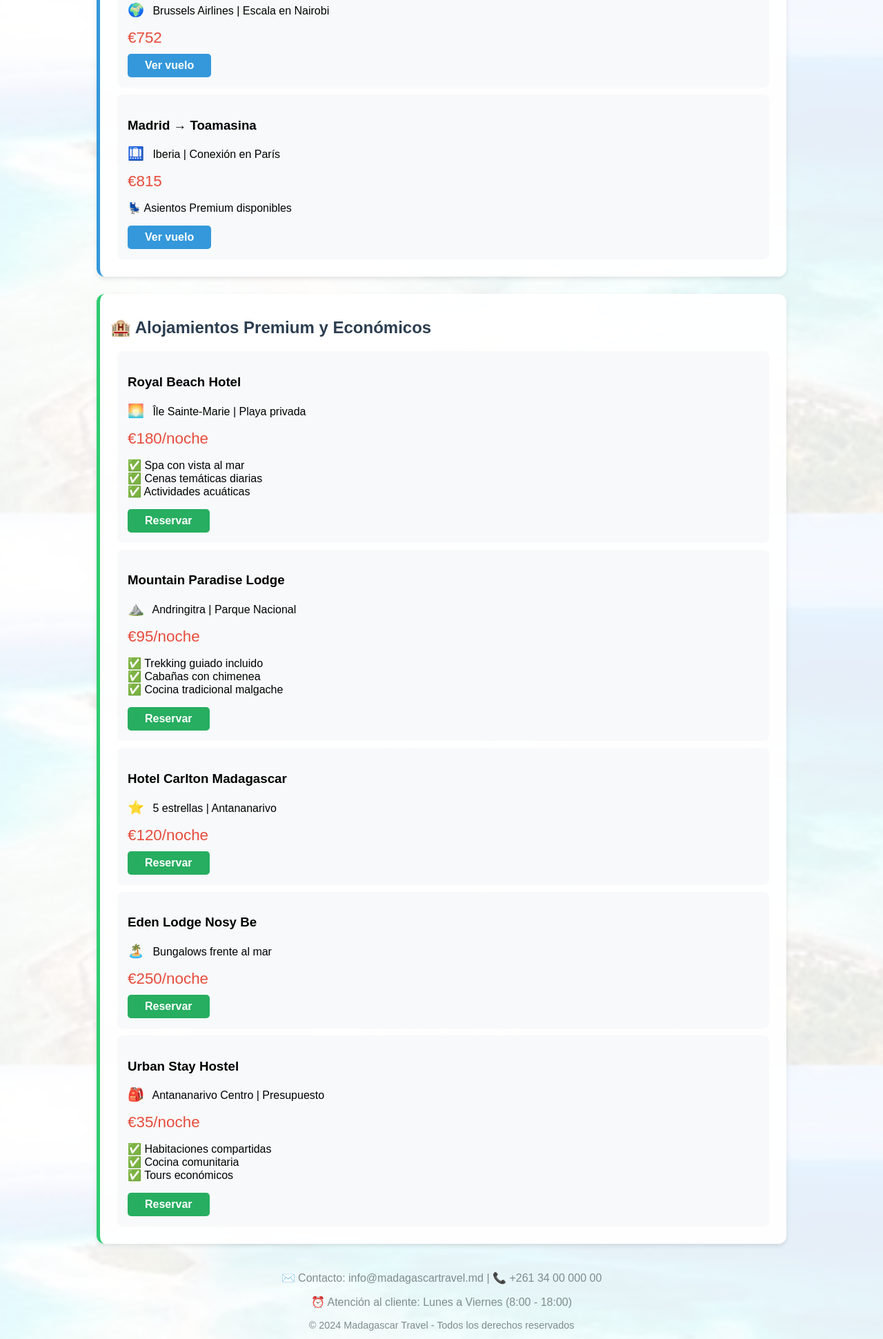
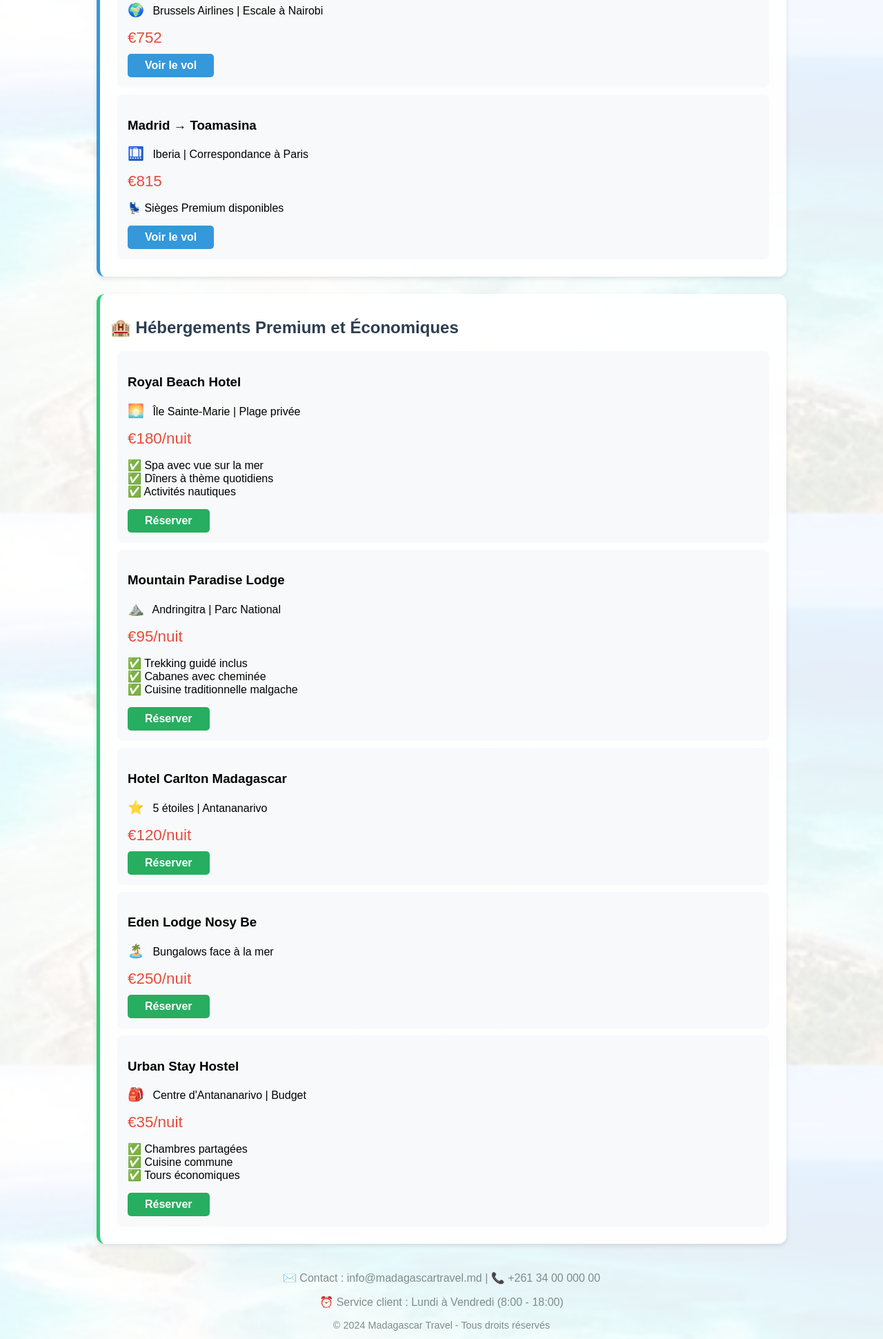
Before and after one commit to dha-1004/madagascarvuelos, a plain HTML site: page index.html in a window 1280 px wide. Shown: the part 856-2797 px from the top of the page at 69% size. Drawn offline with Linux system fonts and the light colour scheme.

Commit message:
Update index.html

```diff
--- a/index.html
+++ b/index.html
@@ -1,8 +1,8 @@
 <!DOCTYPE html>
-<html lang="es">
+<html lang="fr">
 <head>
     <meta charset="UTF-8">
-    <title>Ofertas a Madagascar | Viajes y Alojamiento</title>
+    <title>Offres pour Madagascar | Voyages et Hébergement</title>
     <style>
         body {
             font-family: 'Arial', sans-serif;
@@ -61,91 +61,96 @@
 </head>
 <body>
     <header>
-        <h1>🏝️ Paquetes Turísticos Madagascar 2025</h1>
-        <p>Vuelos + Hoteles + Experiencias Únicas</p>
+        <h1>🏝️ Forfaits Touristiques Madagascar 2025</h1>
+        <p>Vols + Hôtels + Expériences Uniques</p>
     </header>
 
-    <!-- Sección Vuelos Ampliada -->
+    <!-- Section Vols Étendue -->
     <div class="seccion vuelos">
-        <h2>✈️ Ofertas de Vuelos Internacionales</h2>
+        <h2>✈️ Offres de Vols Internationaux</h2>
 
-        <!-- Vuelo desde La Habana -->
+        <!-- Vol depuis La Havane -->
         <div class="oferta">
-            <h3>La Habana → Antananarivo</h3>
-            <p><span class="icono">🛫</span> Cubana de Aviación | Escala en Madrid</p>
+            <h3>La Havane → Antananarivo</h3>
+            <p><span class="icono">🛫</span> Cubana de Aviación | Escale à Madrid</p>
             <p class="precio">€799</p>
-            <p>📅 Fechas disponibles: Todo el año 2025<br>🎫 Incluye 2 maletas de 23kg</p>
-            <a href="#reserva" class="boton boton-vuelos">Ver vuelo</a>
+            <p>📅 Dates disponibles : Toute l'année 2025<br>🎫 Inclut 2 bagages de 23kg</p>
+            <a href="#reserva" class="boton boton-vuelos">Voir le vol</a>
         </div>
 
         <div class="oferta">
-            <h3>París → Antananarivo</h3>
-            <p><span class="icono">✈️</span> Air France | Vuelo directo</p>
+            <h3>Paris → Antananarivo</h3>
+            <p><span class="icono">✈️</span> Air France | Vol direct</p>
             <p class="precio">€689</p>
-            <a href="#reserva" class="boton boton-vuelos">Ver vuelo</a>
+            <a href="#reserva" class="boton boton-vuelos">Voir le vol</a>
         </div>
 
         <div class="oferta">
-            <h3>Bruselas → Nosy Be</h3>
-            <p><span class="icono">🌍</span> Brussels Airlines | Escala en Nairobi</p>
+            <h3>Bruxelles → Nosy Be</h3>
+            <p><span class="icono">🌍</span> Brussels Airlines | Escale à Nairobi</p>
             <p class="precio">€752</p>
-            <a href="#reserva" class="boton boton-vuelos">Ver vuelo</a>
+            <a href="#reserva" class="boton boton-vuelos">Voir le vol</a>
         </div>
 
         <div class="oferta">
             <h3>Madrid → Toamasina</h3>
-            <p><span class="icono">🛄</span> Iberia | Conexión en París</p>
+            <p><span class="icono">🛄</span> Iberia | Correspondance à Paris</p>
             <p class="precio">€815</p>
-            <p>💺 Asientos Premium disponibles</p>
-            <a href="#reserva" class="boton boton-vuelos">Ver vuelo</a>
+            <p>💺 Sièges Premium disponibles</p>
+            <a href="#reserva" class="boton boton-vuelos">Voir le vol</a>
         </div>
     </div>
 
-    <!-- Sección Hoteles Ampliada -->
+    <!-- Section Hôtels Étendue -->
     <div class="seccion hoteles">
-        <h2>🏨 Alojamientos Premium y Económicos</h2>
+        <h2>🏨 Hébergements Premium et Économiques</h2>
 
         <div class="oferta">
             <h3>Royal Beach Hotel</h3>
-            <p><span class="icono">🌅</span> Île Sainte-Marie | Playa privada</p>
-            <p class="precio">€180/noche</p>
-            <p>✅ Spa con vista al mar<br>✅ Cenas temáticas diarias<br>✅ Actividades acuáticas</p>
-            <a href="#reserva" class="boton boton-hoteles">Reservar</a>
+            <p><span class="icono">🌅</span> Île Sainte-Marie | Plage privée</p>
+            <p class="precio">€180/nuit</p>
+            <p>✅ Spa avec vue sur la mer<br>✅ Dîners à thème quotidiens<br>✅ Activités nautiques</p>
+            <a href="#reserva" class="boton boton-hoteles">Réserver</a>
         </div>
 
         <div class="oferta">
             <h3>Mountain Paradise Lodge</h3>
-            <p><span class="icono">⛰️</span> Andringitra | Parque Nacional</p>
-            <p class="precio">€95/noche</p>
-            <p>✅ Trekking guiado incluido<br>✅ Cabañas con chimenea<br>✅ Cocina tradicional malgache</p>
-            <a href="#reserva" class="boton boton-hoteles">Reservar</a>
+            <p><span class="icono">⛰️</span> Andringitra | Parc National</p>
+            <p class="precio">€95/nuit</p>
+            <p>✅ Trekking guidé inclus<br>✅ Cabanes avec cheminée<br>✅ Cuisine traditionnelle malgache</p>
+            <a href="#reserva" class="boton boton-hoteles">Réserver</a>
         </div>
 
         <div class="oferta">
             <h3>Hotel Carlton Madagascar</h3>
-            <p><span class="icono">⭐</span> 5 estrellas | Antananarivo</p>
-            <p class="precio">€120/noche</p>
-            <a href="#reserva" class="boton boton-hoteles">Reservar</a>
+            <p><span class="icono">⭐</span> 5 étoiles | Antananarivo</p>
+            <p class="precio">€120/nuit</p>
+            <a href="#reserva" class="boton boton-hoteles">Réserver</a>
         </div>
 
         <div class="oferta">
             <h3>Eden Lodge Nosy Be</h3>
-            <p><span class="icono">🏝️</span> Bungalows frente al mar</p>
-            <p class="precio">€250/noche</p>
-            <a href="#reserva" class="boton boton-hoteles">Reservar</a>
+            <p><span class="icono">🏝️</span> Bungalows face à la mer</p>
+            <p class="precio">€250/nuit</p>
+            <a href="#reserva" class="boton boton-hoteles">Réserver</a>
         </div>
 
         <div class="oferta">
             <h3>Urban Stay Hostel</h3>
-            <p><span class="icono">🎒</span> Antananarivo Centro | Presupuesto</p>
-            <p class="precio">€35/noche</p>
-            <p>✅ Habitaciones compartidas<br>✅ Cocina comunitaria<br>✅ Tours económicos</p>
-            <a href="#reserva" class="boton boton-hoteles">Reservar</a>
+            <p><span class="icono">🎒</span> Centre d'Antananarivo | Budget</p>
+            <p class="precio">€35/nuit</p>
+            <p>✅ Chambres partagées<br>✅ Cuisine commune<br>✅ Tours économiques</p>
+            <a href="#reserva" class="boton boton-hoteles">Réserver</a>
         </div>
     </div>
 
     <footer style="text-align: center; margin-top: 40px; color: #7f8c8d;">
-        <p>✉️ Contacto: info@madagascartravel.md | 📞 +261 34 00 000 00</p>
+        <p>✉️ Contact : info@madagascartravel.md | 📞 +261 34 00 000 00</p>
+        <p>⏰ Service client : Lundi à Vendredi (8:00 - 18:00)</p>
+        <p style="font-size: 0.9em;">© 2024 Madagascar Travel - Tous droits réservés</p>
+    </footer>
+</body>
+</html>
         <p>⏰ Atención al cliente: Lunes a Viernes (8:00 - 18:00)</p>
         <p style="font-size: 0.9em;">© 2024 Madagascar Travel - Todos los derechos reservados</p>
     </footer>
```
